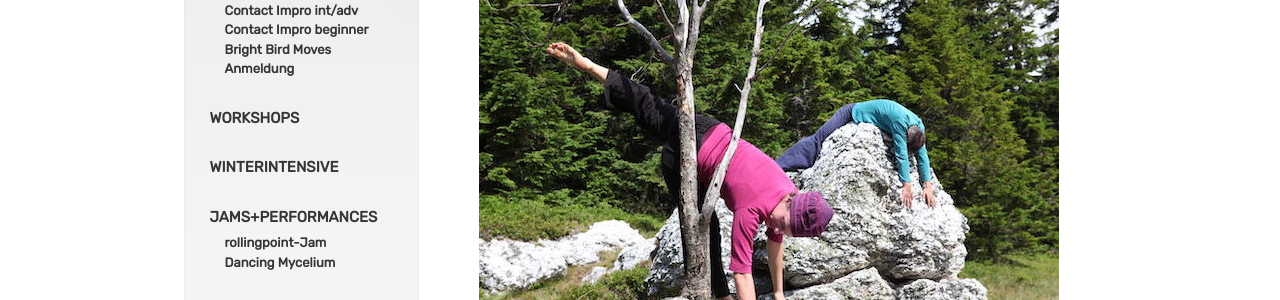
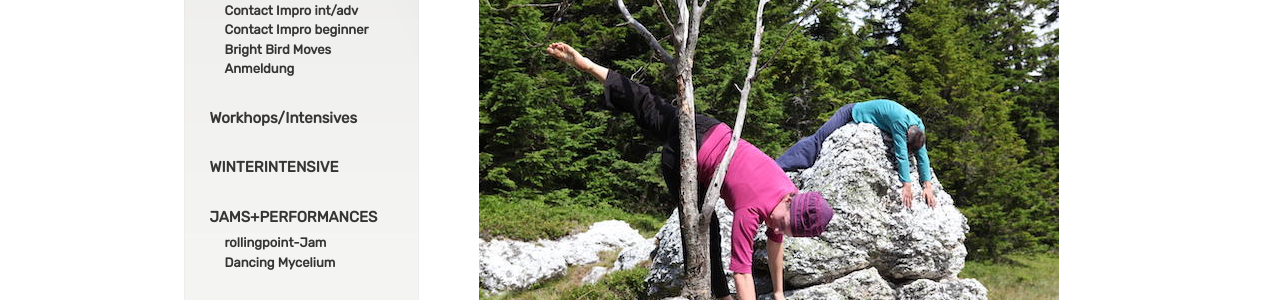
Before and after one commit to manulari/rollingpointat, a Jekyll site: the page built from _pages_de/index.md, in a window 1280 px wide. Shown: the part 229-529 px from the top of the page. Built offline with Jekyll 4.4.1, drawn with Linux system fonts in a browser that asks for light colours; comment, search, counter and statistics services are not loaded.

Commit message:
Update Settings “nav_de”

```diff
--- a/_data/nav_de.yml
+++ b/_data/nav_de.yml
@@ -14,7 +14,7 @@ entries:
         path: /Vormittagskurs
       - title: Anmeldung
         path: /Kursanmeldung
-  - title: WORKSHOPS
+  - title: Workhops/Intensives
     path: /ws2025-26
     subentries: []
   - title: WINTERINTENSIVE
```
